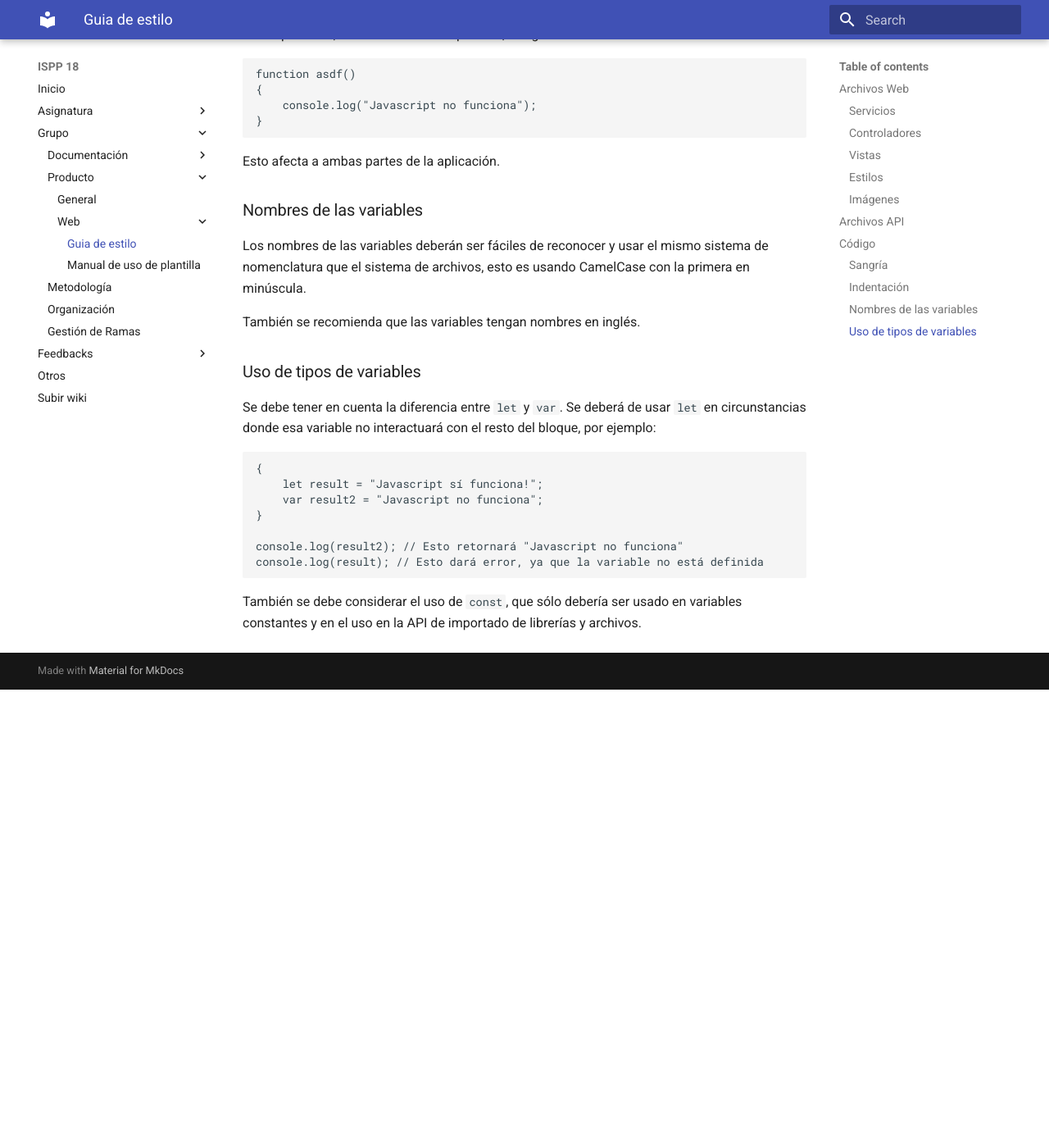
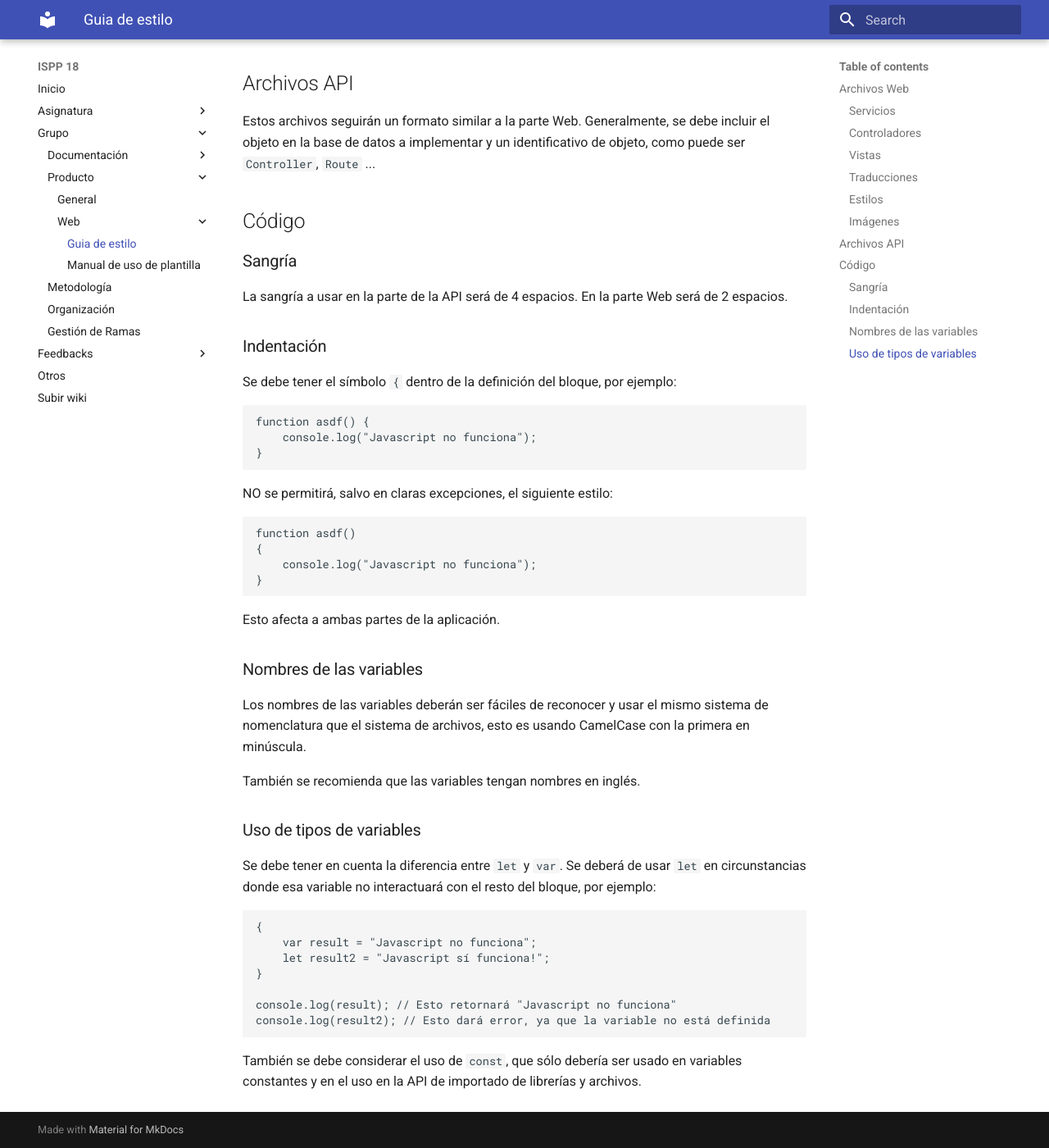
Before and after one commit to alexgs922/ispp18-wiki, an MkDocs documentation site: the page built from docs/guia de estilo.md, in a window 1280 px wide and 1400 px high, scrolled down 1777 px. Shown: the whole window at 82% size. Built offline with MkDocs 1.6.1 and Material for MkDocs 9.7.7, drawn with Linux system fonts in a browser that asks for light colours; old or Windows-style settings are respelled for this version of MkDocs; before the commit the page ends 2618 px from its top, so only the background shows below that; some of the changed text lies outside the part shown.

Commit message:
ADD Añadida sección de internacionalización en la guia de estilo y manual de uso
Se han corregido también una de las demostraciones del uso de `let` y `var`.

````diff
--- a/docs/guia de estilo.md
+++ b/docs/guia de estilo.md
@@ -18,6 +18,31 @@
 
 ### Vistas
 Deberán seguir el formato más cercano a los [controladores](#Controladores).
+
+### Traducciones
+Las traducciones se encuentran en la carpeta 'translations'. Son varios archivos que identifican el lenguaje y dentro de éstos un JSON.
+
+El sistema a seguir es el siguiente. Los objetos (como Activity) tendrán una variable dentro del JSON, de la siguiente forma:
+```javascript
+{
+    ...
+    ACTIVITY: {
+        ...
+    }
+    ...
+}
+```
+
+Dentro de cada uno de éstos objetos, se pondrán cada clave con su valor correspondiente:
+
+```javascript
+{
+    ACTIVITY: {
+        TITLE: "Title/Título",
+        ...
+    }
+}
+```
 
 ### Estilos
 Generalmente, se introducirá dentro del archivo principal de estilos, `main.css`. En el caso de necesitarse crear un archivo nuevo, se debe ponerle el mismo nombre que la vista.
@@ -58,12 +83,12 @@
 Se debe tener en cuenta la diferencia entre `let` y `var`. Se deberá de usar `let` en circunstancias donde esa variable no interactuará con el resto del bloque, por ejemplo:
 ```javascript
 {
-    let result = "Javascript sí funciona!";
-    var result2 = "Javascript no funciona";
+    var result = "Javascript no funciona";
+    let result2 = "Javascript sí funciona!";
 }
 
-console.log(result2); // Esto retornará "Javascript no funciona"
-console.log(result); // Esto dará error, ya que la variable no está definida
+console.log(result); // Esto retornará "Javascript no funciona"
+console.log(result2); // Esto dará error, ya que la variable no está definida
 ```
 
 También se debe considerar el uso de `const`, que sólo debería ser usado en variables constantes y en el uso en la API de importado de librerías y archivos.
````
Also changed, not shown: docs/manual de uso.md (+11 -0 lines).
